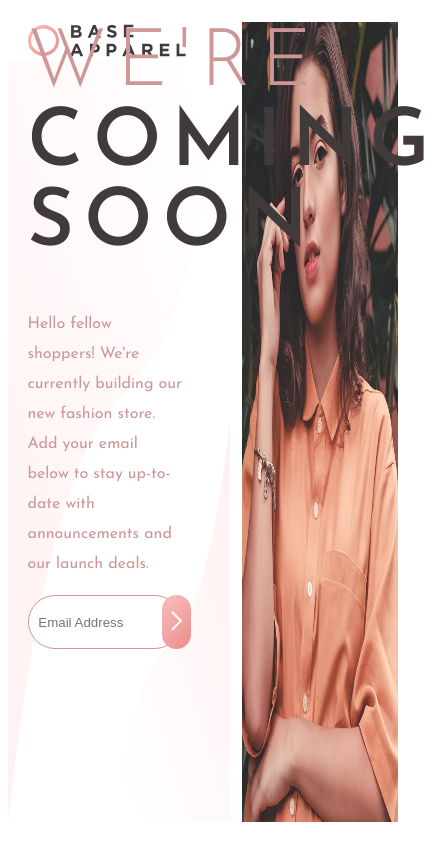
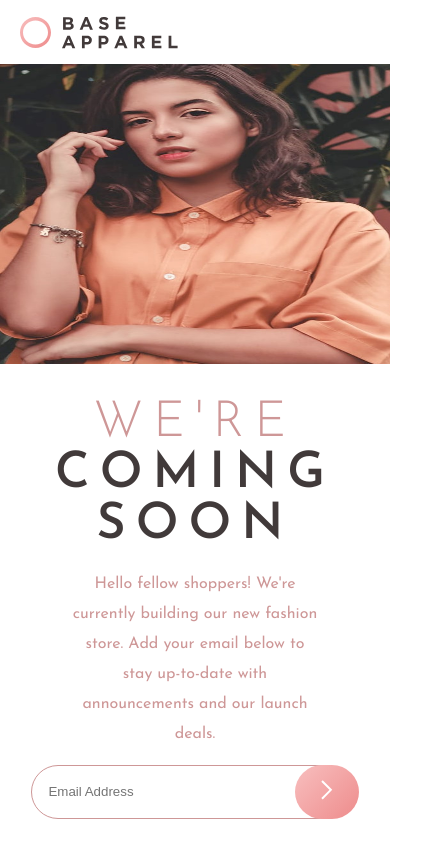
Before and after one commit to abdmud/base-apparel-coming-soon, a plain HTML site: page index.html in a window 390 px wide. Shown: the whole page, 440 px wide, since content can reach past the window. Drawn offline with Linux system fonts and the light colour scheme.

Commit message:
mobile design

```diff
--- a/styles.css
+++ b/styles.css
@@ -112,3 +112,59 @@ body {
     width: 45%;
     height: 800px;
 }
+
+@media only screen and (max-width: 800px) {
+    body {
+        padding: 0;
+        margin: 0;
+        height: auto;
+        width: auto;
+        overflow: scroll;
+    }
+    .main {
+        flex-direction: column-reverse;
+        width: 100%;
+        background-image: none;
+        align-items: center;
+    }
+    .left {
+        display: flex;
+        flex-direction: column;
+        justify-content: center;
+        align-items: center;
+        padding: 0;
+        width: 80%;
+        height: auto;
+        text-align: center;
+    }
+    .right {
+        background-image: url(./images/hero-desktop.jpg);
+        background-size: 100% 100%;
+        background-repeat: no-repeat;
+        z-index: 1;
+        margin-top: 3%;
+        width: 100%;
+        height: 300px;
+    }
+    .title  {
+        font-weight: 600;
+        font-size: 50px;
+        letter-spacing: 10px;
+        color: var(--darkGrayishRed);
+        width: 100%;
+        text-align: center;
+    }
+    #email {
+        width: 300px;
+    }
+    .button {
+        background-image: linear-gradient(135deg, hsl(0, 80%, 86%), hsl(0, 74%, 74%));
+        border-radius: 30px;
+        height: 54px;
+        width: 20%;
+        border: none;
+        margin-left: -15%;
+        cursor: pointer;
+        position: relative;
+    }
+}
```
